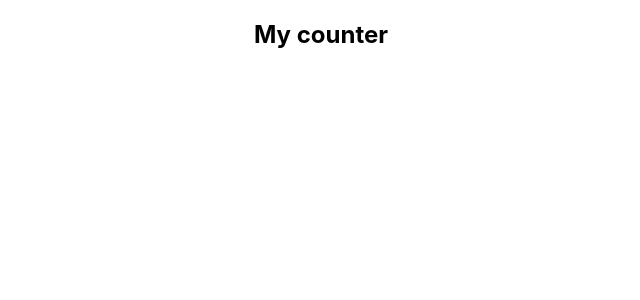
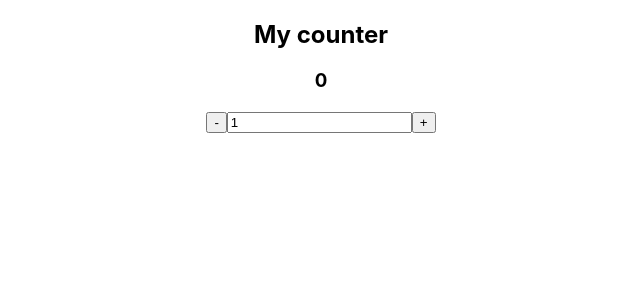
Before and after one commit to DavisChang/react-testing-unit-and-e2e, a React (Create React App) app: page / in a window 1280 px wide. Shown: the top 300 px of the page, without its empty margins (319-959 px from the left). Built offline with nearby package versions, Linux system fonts and the light colour scheme.

Commit message:
TDD - start develop

```diff
--- a/src/Counter/Counter.jsx
+++ b/src/Counter/Counter.jsx
@@ -1,9 +1,15 @@
-import React from 'react'
+import React, { useState } from 'react'
 
 function Counter() {
+  const [counterValue, setCounterValue] = useState(0)
+  const [inputValue, setInputValue] = useState(1)
   return (
     <div>
       <h2 data-testid="header">My counter</h2>
+      <h3 data-testid="counter">{counterValue}</h3>
+      <button data-testid="subtract-btn">-</button>
+      <input data-testid="input" value={inputValue} type="number" />
+      <button data-testid="add-btn">+</button>
     </div>
   )
 }
```
Also changed, not shown: 1 other file (tests, documents, lock files or other folders).
